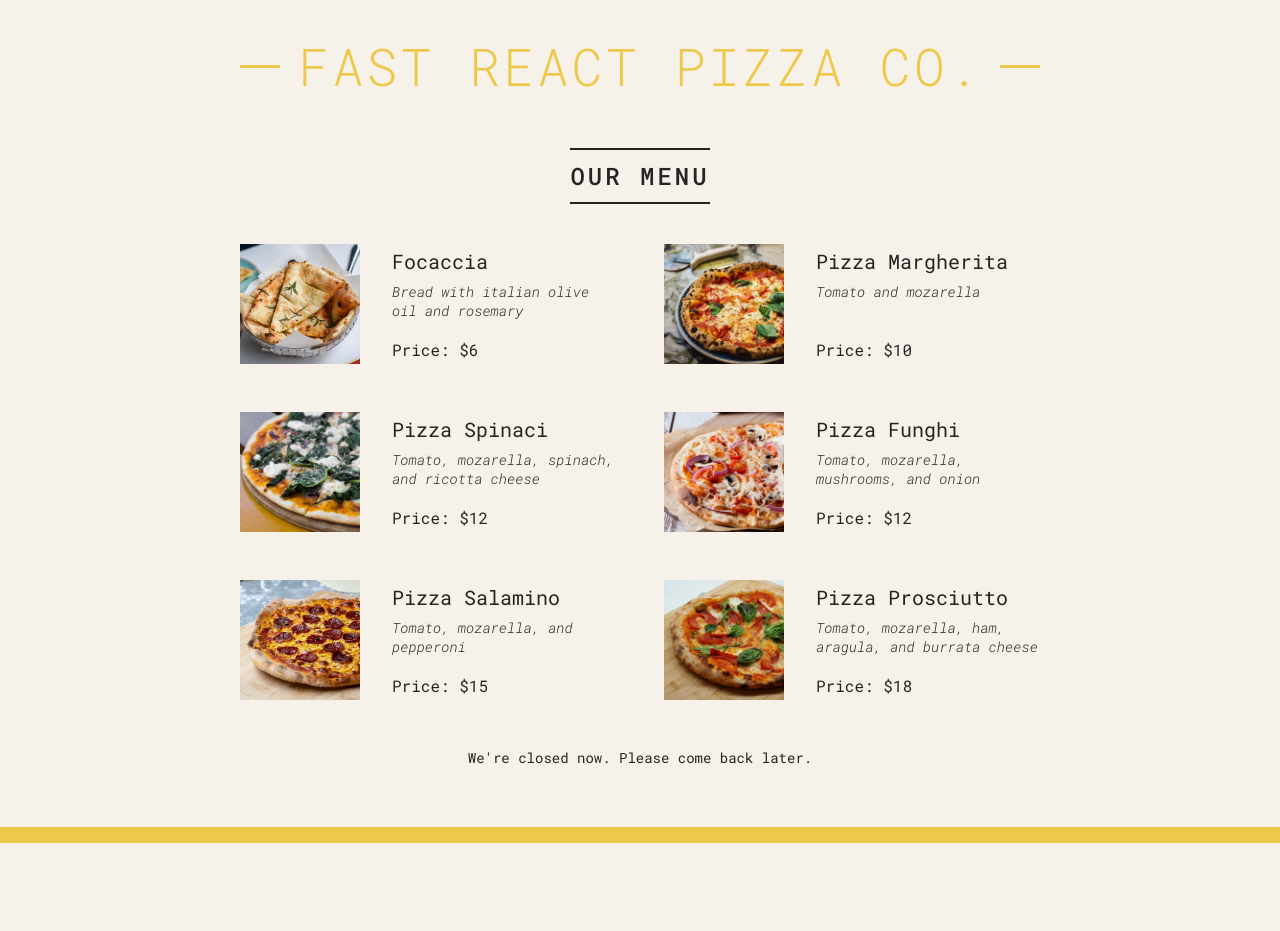
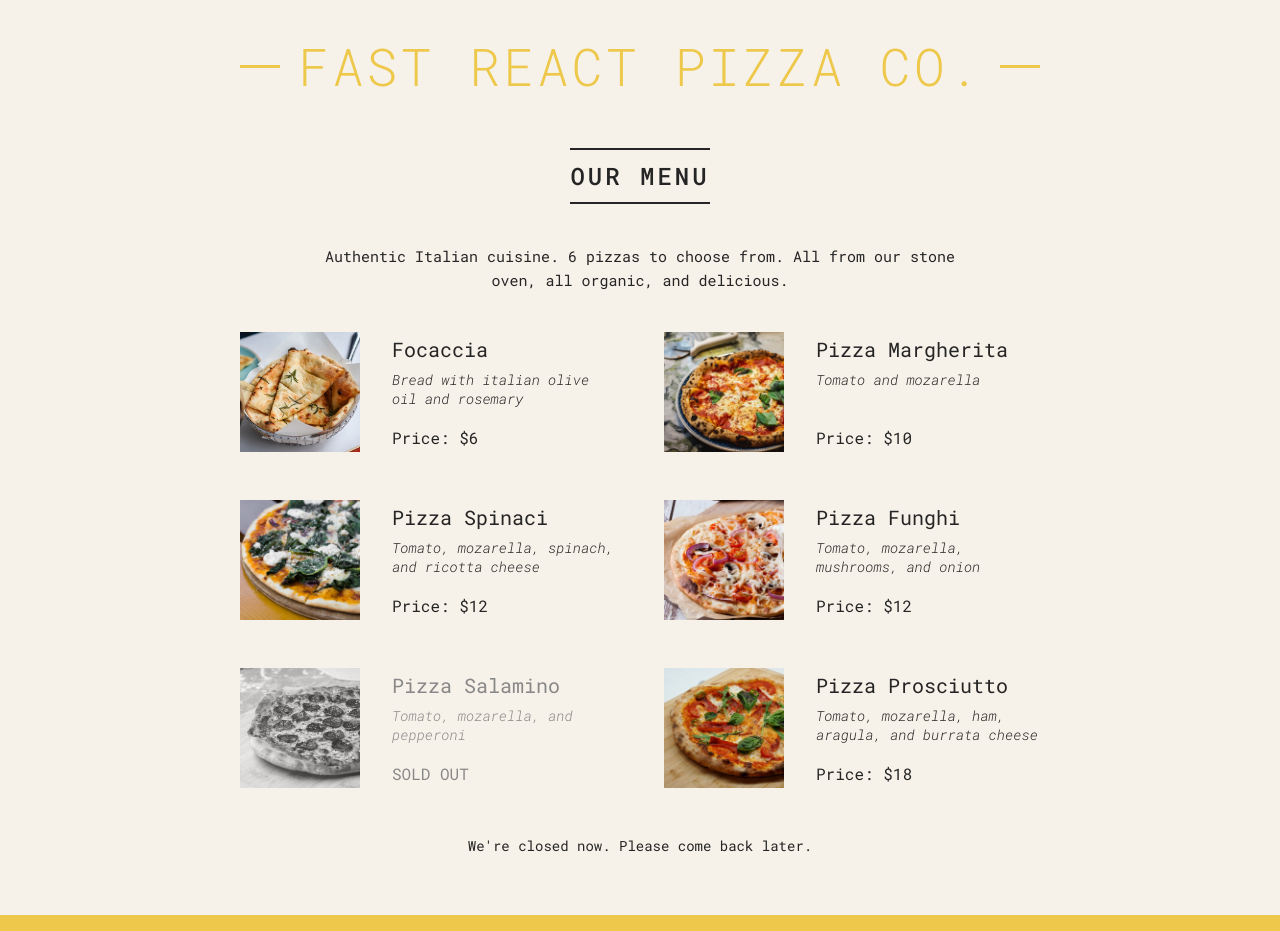
Before and after one commit to V0rikUA/02.-pizza-menu, a React (Create React App) app: page / in a window 1280 px wide. Before the commit the page ends 843 px from the top, so only its background shows below. Built offline with nearby package versions, Linux system fonts and the light colour scheme.

Commit message:
first refactro using Agent AI

```diff
--- a/src/App.js
+++ b/src/App.js
@@ -1,49 +1,8 @@
-import "../src/index.css";
-
-const pizzaData = [
-  {
-    name: "Focaccia",
-    ingredients: "Bread with italian olive oil and rosemary",
-    price: 6,
-    photoName: "pizzas/focaccia.jpg",
-    soldOut: false,
-  },
-  {
-    name: "Pizza Margherita",
-    ingredients: "Tomato and mozarella",
-    price: 10,
-    photoName: "pizzas/margherita.jpg",
-    soldOut: false,
-  },
-  {
-    name: "Pizza Spinaci",
-    ingredients: "Tomato, mozarella, spinach, and ricotta cheese",
-    price: 12,
-    photoName: "pizzas/spinaci.jpg",
-    soldOut: false,
-  },
-  {
-    name: "Pizza Funghi",
-    ingredients: "Tomato, mozarella, mushrooms, and onion",
-    price: 12,
-    photoName: "pizzas/funghi.jpg",
-    soldOut: false,
-  },
-  {
-    name: "Pizza Salamino",
-    ingredients: "Tomato, mozarella, and pepperoni",
-    price: 15,
-    photoName: "pizzas/salamino.jpg",
-    soldOut: true,
-  },
-  {
-    name: "Pizza Prosciutto",
-    ingredients: "Tomato, mozarella, ham, aragula, and burrata cheese",
-    price: 18,
-    photoName: "pizzas/prosciutto.jpg",
-    soldOut: false,
-  },
-];
+import React from "react";
+import Header from "./components/Header";
+import Menu from "./components/Menu";
+import Footer from "./components/Footer";
+import "./index.css";
 
 function App() {
   return (
@@ -55,75 +14,4 @@ function App() {
   );
 }
 
-function Header() {
-  const style = {};
-
-  return (
-    <header className="header">
-      <h1 style={style}>Fast React Pizza Co.</h1>
-    </header>
-  );
-}
-
-function Menu() {
-  const pizzas = pizzaData;
-
-  return (
-    <main className="menu">
-      <h2>Our Menu</h2>
-
-      {pizzas.length > 0 ? (
-        <ul className="pizzas">
-          {pizzaData.map((pizza) => (
-            <Pizza key={pizza.name} pizzaObj={pizza} />
-          ))}
-        </ul>
-      ) : (
-        <p>We're still working on our menu. Please check back later.</p>
-      )}
-    </main>
-  );
-}
-
-function Pizza({ pizzaObj }) {
-  return (
-    <li className="pizza">
-      <img src={pizzaObj.photoName} alt={pizzaObj.name} />
-      <div>
-        <h3>{pizzaObj.name}</h3>
-        <p>{pizzaObj.ingredients}</p>
-        <span>Price: ${pizzaObj.price}</span>
-      </div>
-    </li>
-  );
-}
-
-function Order({ closeHour }) {
-  return (
-    <div className="order">
-      <p>We're open until {closeHour}:00. Come visit us or order online.</p>
-      <button className="btn">Order</button>
-    </div>
-  );
-}
-
-function Footer() {
-  const hour = new Date().getHours();
-  const openHour = 12;
-  const closeHour = 22;
-  const isOpen = hour >= openHour && hour <= closeHour;
-
-  return (
-    <div>
-      <footer className="footer">
-        {isOpen ? (
-          <Order closeHour={closeHour} />
-        ) : (
-          <p>We're closed now. Please come back later.</p>
-        )}
-      </footer>
-    </div>
-  );
-}
-
 export default App;
--- /dev/null
+++ b/src/components/Footer.js
@@ -0,0 +1,23 @@
+import React from 'react';
+import Order from './Order';
+
+function Footer() {
+  const hour = new Date().getHours();
+  const openHour = 12;
+  const closeHour = 22;
+  const isOpen = hour >= openHour && hour <= closeHour;
+
+  return (
+    <div>
+      <footer className="footer">
+        {isOpen ? (
+          <Order closeHour={closeHour} />
+        ) : (
+          <p>We're closed now. Please come back later.</p>
+        )}
+      </footer>
+    </div>
+  );
+}
+
+export default Footer;
--- /dev/null
+++ b/src/components/Header.js
@@ -0,0 +1,11 @@
+import React from 'react';
+
+function Header() {
+  return (
+    <header className="header">
+      <h1>Fast React Pizza Co.</h1>
+    </header>
+  );
+}
+
+export default Header;
--- /dev/null
+++ b/src/components/Menu.js
@@ -0,0 +1,32 @@
+import React from 'react';
+import Pizza from './Pizza';
+import { pizzaData } from '../data';
+
+function Menu() {
+  const pizzas = pizzaData;
+
+  return (
+    <main className="menu">
+      <h2>Our Menu</h2>
+
+      {pizzas.length > 0 ? (
+        <>
+          {/* React fragment */}
+          <p>
+            Authentic Italian cuisine. {pizzas.length} pizzas to choose from.
+            All from our stone oven, all organic, and delicious.
+          </p>
+          <ul className="pizzas">
+            {pizzaData.map((pizza) => (
+              <Pizza key={pizza.name} pizzaObj={pizza} />
+            ))}
+          </ul>
+        </>
+      ) : (
+        <p>We're still working on our menu. Please check back later.</p>
+      )}
+    </main>
+  );
+}
+
+export default Menu;
--- /dev/null
+++ b/src/components/Order.js
@@ -0,0 +1,12 @@
+import React from 'react';
+
+function Order({ closeHour }) {
+  return (
+    <div className="order">
+      <p>We're open until {closeHour}:00. Come visit us or order online.</p>
+      <button className="btn">Order</button>
+    </div>
+  );
+}
+
+export default Order;
--- /dev/null
+++ b/src/components/Pizza.js
@@ -0,0 +1,18 @@
+import React from 'react';
+
+function Pizza({ pizzaObj }) {
+  return (
+    <li className={`pizza ${pizzaObj.soldOut ? 'sold-out' : ''}`}>
+      <img src={pizzaObj.photoName} alt={pizzaObj.name} />
+      <div>
+        <h3>{pizzaObj.name}</h3>
+        <p>{pizzaObj.ingredients}</p>
+        <span>
+          {pizzaObj.soldOut ? 'SOLD OUT' : `Price: $${pizzaObj.price}`}
+        </span>
+      </div>
+    </li>
+  );
+}
+
+export default Pizza;
--- /dev/null
+++ b/src/data.js
@@ -0,0 +1,44 @@
+export const pizzaData = [
+  {
+    name: 'Focaccia',
+    ingredients: 'Bread with italian olive oil and rosemary',
+    price: 6,
+    photoName: 'pizzas/focaccia.jpg',
+    soldOut: false,
+  },
+  {
+    name: 'Pizza Margherita',
+    ingredients: 'Tomato and mozarella',
+    price: 10,
+    photoName: 'pizzas/margherita.jpg',
+    soldOut: false,
+  },
+  {
+    name: 'Pizza Spinaci',
+    ingredients: 'Tomato, mozarella, spinach, and ricotta cheese',
+    price: 12,
+    photoName: 'pizzas/spinaci.jpg',
+    soldOut: false,
+  },
+  {
+    name: 'Pizza Funghi',
+    ingredients: 'Tomato, mozarella, mushrooms, and onion',
+    price: 12,
+    photoName: 'pizzas/funghi.jpg',
+    soldOut: false,
+  },
+  {
+    name: 'Pizza Salamino',
+    ingredients: 'Tomato, mozarella, and pepperoni',
+    price: 15,
+    photoName: 'pizzas/salamino.jpg',
+    soldOut: true,
+  },
+  {
+    name: 'Pizza Prosciutto',
+    ingredients: 'Tomato, mozarella, ham, aragula, and burrata cheese',
+    price: 18,
+    photoName: 'pizzas/prosciutto.jpg',
+    soldOut: false,
+  },
+];
```
